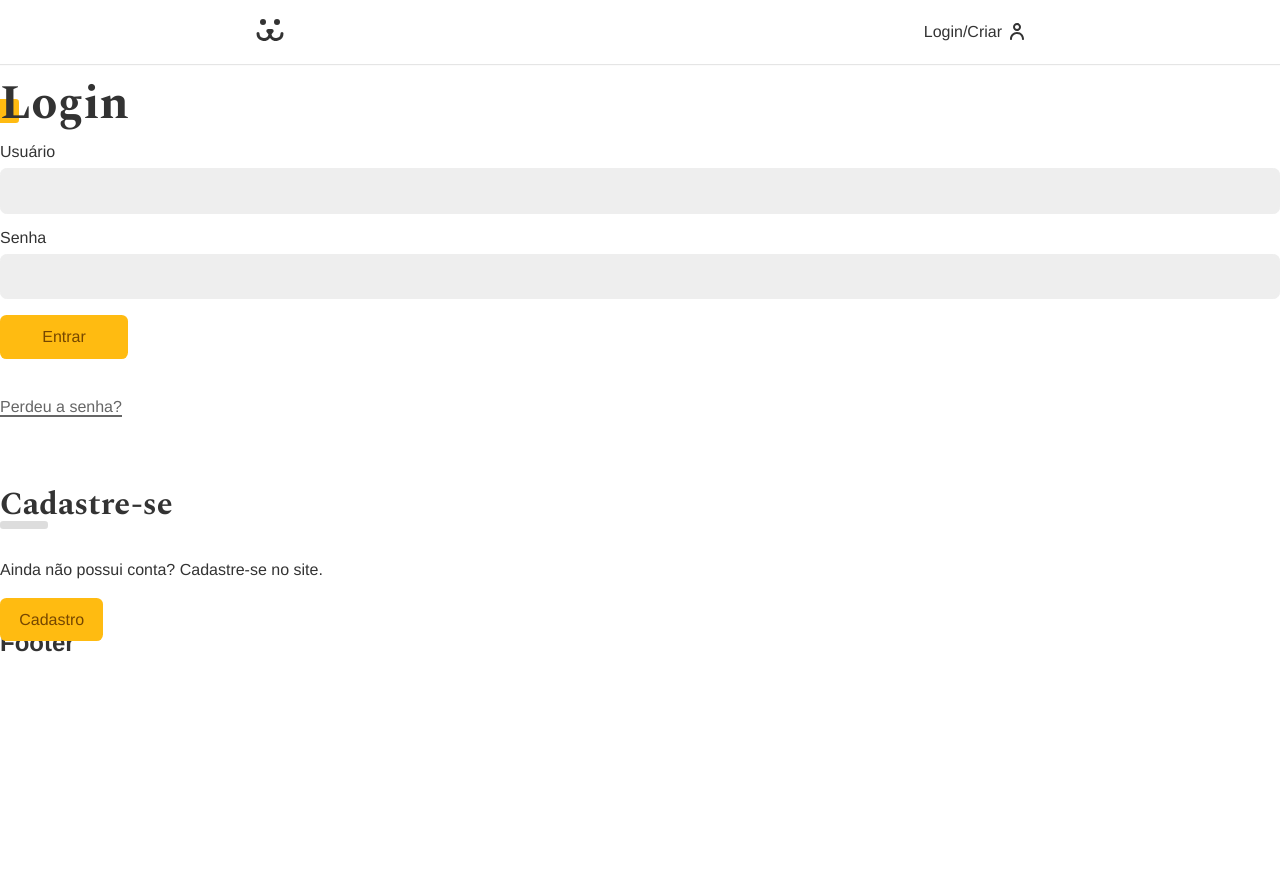
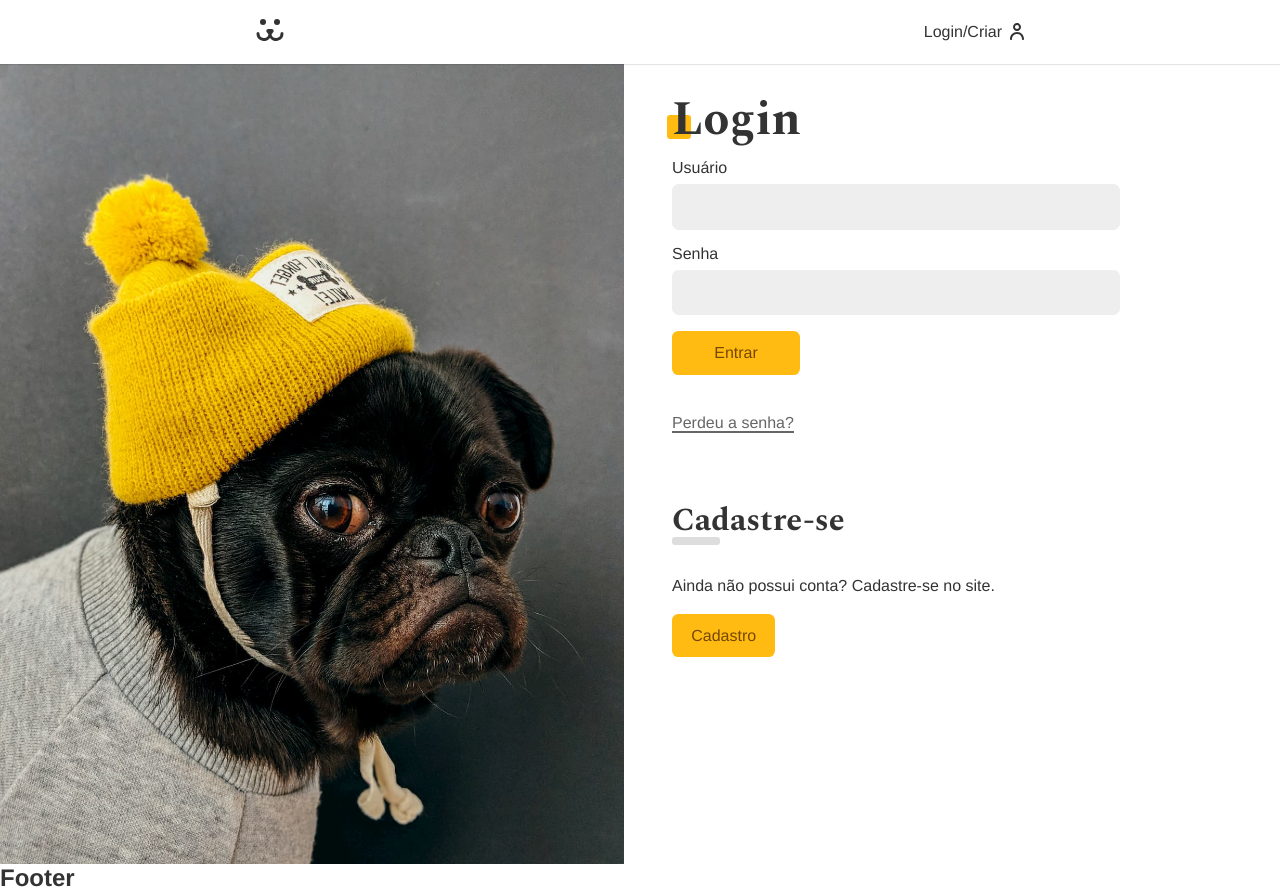
Before and after one commit to d0ugui/insta-dogs, a React (Create React App) app: page /login in a window 1280 px wide. Before the commit the page ends 800 px from the top, so only its background shows below. Built offline with nearby package versions, Linux system fonts and the light colour scheme.

Commit message:
Estilizando Login Background

```diff
--- a/src/components/Login/index.jsx
+++ b/src/components/Login/index.jsx
@@ -8,13 +8,16 @@
 import { LoginPasswordReset } from './LoginPasswordReset'
 import { UserContext } from '../../context/UserContext'
 
+import { Container } from './style'
+
 export function Login() {
   const { login } = useContext(UserContext)
 
   if (login === true) return <Navigate to="/conta" />
 
   return (
-    <div>
+    <Container>
+      <div className="forms">
         <Routes>
           <Route path="/" element={<LoginForm />} />
           <Route path="criar" element={<LoginCreate />} />
@@ -22,5 +25,6 @@
           <Route path="reset" element={<LoginPasswordReset />} />
         </Routes>
       </div>
+    </Container>
   )
 }
--- /dev/null
+++ b/src/components/Login/style.jsx
@@ -0,0 +1,35 @@
+import styled from 'styled-components'
+import Img from '../../assets/login.jpg'
+
+export const Container = styled.section`
+  display: grid;
+  grid-template-columns: 1fr 1fr;
+  min-height: 100vh;
+  gap: 2rem;
+
+  &::before {
+    content: '';
+    display: block;
+    background: url(${Img}) no-repeat center;
+    background-size: cover;
+  }
+
+  .forms {
+    max-width: 30rem;
+    padding: 1rem;
+  }
+
+  @media (max-width: 40rem) {
+    & {
+      grid-template-columns: 1fr;
+    }
+
+    &::before {
+      display: none;
+    }
+
+    .forms {
+      max-width: 100%;
+    }
+  }
+`
```
Lines whose indentation alone changed are shown as unchanged.
